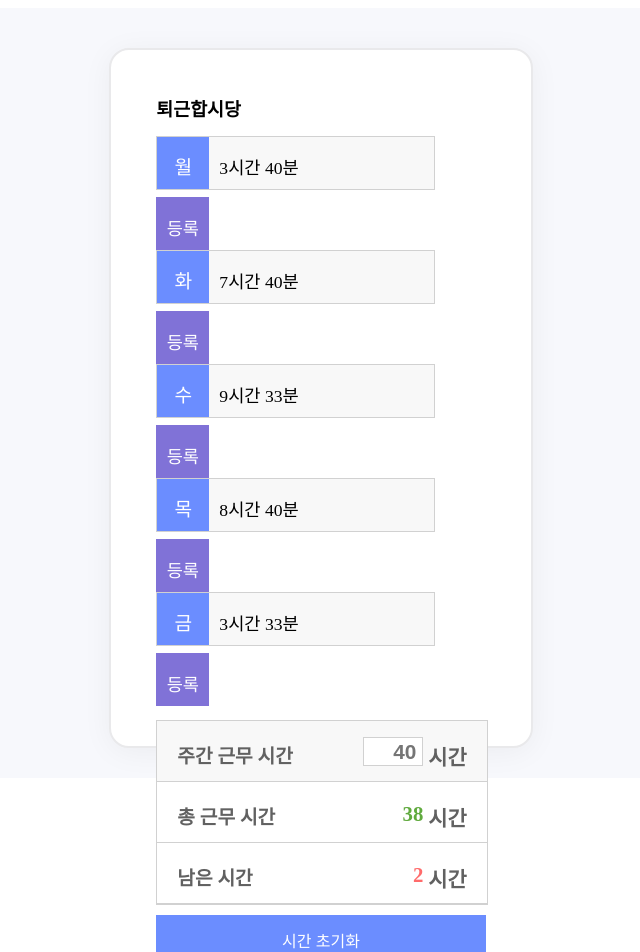
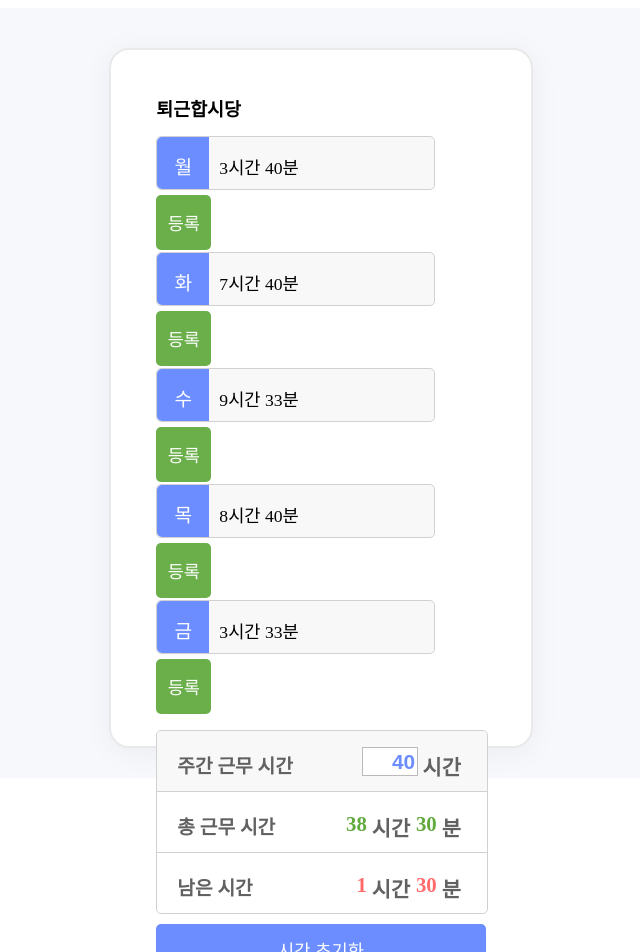
Before and after one commit to kyj980303/commuting_management_app, a React (Create React App) app: page / in a window 1280 px wide. Shown: the top 952 px of the page, without its empty margins (319-959 px from the left). Built offline with nearby package versions, Linux system fonts and the light colour scheme; what react-toast-notifications would draw is missing.

Commit message:
Modified main page css, added localstorage data

```diff
--- a/src/components/RecordModal.tsx
+++ b/src/components/RecordModal.tsx
@@ -182,17 +182,18 @@ interface Props {
   bgcolor?: string;
   status?: any;
   dayTitle?: string;
+  btnTitle?: string;
 }
 
-export const RecordModal = ({ status, dayTitle }: Props) => {
+export const RecordModal = ({ status, dayTitle, btnTitle }: Props) => {
   const { addToast } = useToasts();
   const [selectedOption, setSelectedOption] = useState("근무상태");
   const [startState, setStartState] = useState("오전");
-  const [startHour, setStartHour] = useState("9");
-  const [startMin, setStartMin] = useState("30");
+  const [startHour, setStartHour] = useState("");
+  const [startMin, setStartMin] = useState("");
   const [endState, setEndState] = useState("오후");
-  const [endHour, setEndHour] = useState("6");
-  const [endMin, setEndMin] = useState("30");
+  const [endHour, setEndHour] = useState("");
+  const [endMin, setEndMin] = useState("");
   const [stateNum, setStateNum] = useState(0);
 
   useEffect(() => {
@@ -244,30 +245,36 @@ export const RecordModal = ({ status, dayTitle }: Props) => {
   };
 
   const handleStartState = (e: any) => {
-    setStartState(e.currentTarget.value);
+    setStartState(e.target.value);
   };
 
   const handleStartHour = (e: any) => {
-    setStartHour(e.currentTarget.value);
+    setStartHour(e.target.value);
   };
 
   const handleStartMin = (e: any) => {
-    setStartMin(e.currentTarget.value);
+    setStartMin(e.target.value);
   };
 
   const handleEndState = (e: any) => {
-    setEndState(e.currentTarget.value);
+    setEndState(e.target.value);
   };
 
   const handleEndHour = (e: any) => {
-    setEndHour(e.currentTarget.value);
+    setEndHour(e.target.value);
   };
 
   const handleEndMin = (e: any) => {
-    setEndMin(e.currentTarget.value);
+    setEndMin(e.target.value);
   };
 
   const insertRecord = () => {
+    if (startHour === "" || endHour === "") {
+      addToast("시간을 입력해주세요!", { appearance: "warning" });
+    } else if (startMin === "" || endMin === "") {
+      addToast("분을 입력해주세요!", { appearance: "warning" });
+    } else {
+      closeModal();
       const data = [
         {
           startState,
@@ -280,15 +287,16 @@ export const RecordModal = ({ status, dayTitle }: Props) => {
           endMin,
         },
         stateNum,
+        "수정",
       ];
 
       if (dayTitle !== undefined) {
         localStorage.setItem(dayTitle, JSON.stringify(data));
       }
 
-    closeModal();
+      console.log("dataaaa", data);
+    }
 
-    console.log("dataaaa", data);
     console.log(
       "시작시간",
       startState,
@@ -318,12 +326,14 @@ export const RecordModal = ({ status, dayTitle }: Props) => {
               </SelectBox>
               <InputTime
                 type="text"
-                placeholder={startHour + "시"}
+                placeholder="9시"
+                value={startHour}
                 onChange={handleStartHour}
               ></InputTime>
               <InputTime
                 type="text"
-                placeholder={startMin + "분"}
+                placeholder="30분"
+                value={startMin}
                 onChange={handleStartMin}
               ></InputTime>
             </RecordTime>
@@ -335,12 +345,14 @@ export const RecordModal = ({ status, dayTitle }: Props) => {
               </SelectBox>
               <InputTime
                 type="text"
-                placeholder={endHour + "시"}
+                placeholder="18시"
+                value={endHour}
                 onChange={handleEndHour}
               ></InputTime>
               <InputTime
                 type="text"
-                placeholder={endMin + "분"}
+                placeholder="30분"
+                value={endMin}
                 onChange={handleEndMin}
               ></InputTime>
             </RecordTime>
--- a/src/components/Week.tsx
+++ b/src/components/Week.tsx
@@ -6,6 +6,7 @@ interface Props {
   min?: number;
   status?: any;
   dayTitle?: any;
+  btnTitle?: any;
 }
 
 const WeekList = styled.div`
@@ -16,6 +17,7 @@ const WeekList = styled.div`
   display: inline-block;
   margin-right: 6.25px;
   margin-bottom: 7px;
+  border-radius: 5px;
 `;
 
 const Day = styled.span`
@@ -26,7 +28,7 @@ const Day = styled.span`
   font-size: 1rem;
   color: white;
   text-align: center;
-  margin-top: 0px;
+  border-radius: 5px 0px 0px 5px;
 `;
 
 const DayContent = styled.p`
@@ -39,26 +41,39 @@ const TimeInput = styled.span`
   font-size: 1.1rem;
 `;
 
-const ControlBtn = styled.span`
+const ControlBtn = styled.button`
   cursor: pointer;
-  width: 53px;
-  height: 53px;
-  background-color: #8072d7;
+  width: 55px;
+  height: 55px;
+  background-color: #6aaf4a;
   display: inline-block;
   color: white;
   text-align: center;
+  border: none;
+  border-radius: 5px;
+  font-size: 1.1rem;
+  position: relative;
+  top: -2px;
+  &:hover {
+    background-color: #5b9440;
+    transition: all 0.3s;
+  }
 `;
 
-const ControlBtnContent = styled.p`
-  font-size: 1.1rem;
-`;
-
-export const Week = ({ title, hour, min, status, dayTitle }: Props) => {
+export const Week = ({
+  title,
+  hour,
+  min,
+  status,
+  dayTitle,
+  btnTitle,
+}: Props) => {
   const openModal = () => {
     status((prev: boolean) => !prev);
     dayTitle(title);
   };
 
+  console.log("버튼 명 week: ", btnTitle);
   return (
     <>
       <WeekList>
@@ -69,9 +84,7 @@ export const Week = ({ title, hour, min, status, dayTitle }: Props) => {
           {hour}시간 {min}분
         </TimeInput>
       </WeekList>
-      <ControlBtn>
-        <ControlBtnContent onClick={openModal}>등록</ControlBtnContent>
-      </ControlBtn>
+      <ControlBtn onClick={openModal}>등록</ControlBtn>
     </>
   );
 };
--- a/src/pages/Main.tsx
+++ b/src/pages/Main.tsx
@@ -36,9 +36,10 @@ const RecordDiv = styled.div`
 `;
 
 const CalculatedDiv = styled.div`
-  border: 1px solid #d1d1d1;
   width: 100%;
   height: auto;
+  border: 1px solid #d1d1d1;
+  border-radius: 5px;
 `;
 
 const WeekTime = styled.div`
@@ -46,6 +47,7 @@ const WeekTime = styled.div`
   height: 20px;
   padding: 20px;
   border-bottom: 1px solid #d1d1d1;
+  border-radius: 5px 5px 0px 0px;
 `;
 
 const WeekTitleSpan = styled.span`
@@ -56,6 +58,7 @@ const WeekTitleSpan = styled.span`
 
 const TimeSpan = styled.span`
   float: right;
+  margin-right: 2%;
   font-size: 1.3rem;
   font-weight: bold;
   color: #616161;
@@ -66,20 +69,26 @@ const TimeInput = styled.input`
   width: 50px;
   height: 25px;
   margin-top: -4px;
-  padding-right: 6px;
+  padding-right: 0.5%;
   text-align: right;
   margin-right: 5px;
   font-size: 1.3rem;
   font-weight: bold;
   color: #6b8dff;
-  border: 1px solid #d1d1d1;
+  border: 1px solid #bababa;
+  &::placeholder {
+    color: #6b8dff;
+  }
 `;
 
 const CalculatedTime = styled.div`
-  border-bottom: 1px solid #d1d1d1;
   background-color: white;
   height: 20px;
   padding: 20px;
+  &:nth-of-type(3) {
+    border-radius: 0px 0px 5px 5px;
+    border-top: 1px solid #d1d1d1;
+  }
 `;
 
 interface Props {
@@ -101,12 +110,27 @@ const ResetBtn = styled.button`
   color: #fff;
   border: none;
   margin-top: 10px;
-  font-size: 1rem;
+  font-size: 1.1rem;
+  border-radius: 5px;
+  cursor: pointer;
+  &:hover {
+    background-color: #5f7bd5;
+    transition: all 0.3s;
+  }
 `;
 
 export function Main() {
   const [isModal, setIsModal] = useState(Boolean);
   const [dayTitle, setDayTitle] = useState("");
+  const [weekWorkTime, setWeekWorkTime] = useState("");
+  const [btnTitle, setBtnTitle] = useState("");
+
+  const handleWeekWorkTime = (e: any) => {
+    setWeekWorkTime(e.target.value);
+  };
+
+  console.log("주간 근무 시간: ", weekWorkTime);
+  // console.log("버튼 명: ", btnTitle);
 
   return (
     <>
@@ -120,6 +144,7 @@ export function Main() {
               min={40}
               status={setIsModal}
               dayTitle={setDayTitle}
+              // btnTitle={btnTitle}
             />
             <Week
               title="화"
@@ -127,6 +152,7 @@ export function Main() {
               min={40}
               status={setIsModal}
               dayTitle={setDayTitle}
+              // btnTitle={btnTitle}
             />
             <Week
               title="수"
@@ -134,6 +160,7 @@ export function Main() {
               min={33}
               status={setIsModal}
               dayTitle={setDayTitle}
+              // btnTitle={btnTitle}
             />
             <Week
               title="목"
@@ -141,6 +168,7 @@ export function Main() {
               min={40}
               status={setIsModal}
               dayTitle={setDayTitle}
+              // btnTitle={btnTitle}
             />
             <Week
               title="금"
@@ -148,31 +176,44 @@ export function Main() {
               min={33}
               status={setIsModal}
               dayTitle={setDayTitle}
+              // btnTitle={btnTitle}
             />
           </RecordDiv>
           <CalculatedDiv>
             <WeekTime>
               <WeekTitleSpan>주간 근무 시간</WeekTitleSpan>
               <TimeSpan>시간</TimeSpan>
-              <TimeInput type="text" placeholder="40" />
+              <TimeInput
+                type="text"
+                placeholder="40"
+                value={weekWorkTime}
+                onChange={handleWeekWorkTime}
+              />
             </WeekTime>
-
             <CalculatedTime>
               <WeekTitleSpan>총 근무 시간</WeekTitleSpan>
+              <TimeSpan>분</TimeSpan>
+              <ResultTime color="#60aa3e">30</ResultTime>
               <TimeSpan>시간</TimeSpan>
               <ResultTime color="#60aa3e">38</ResultTime>
             </CalculatedTime>
-
             <CalculatedTime>
               <WeekTitleSpan>남은 시간</WeekTitleSpan>
+              <TimeSpan>분</TimeSpan>
+              <ResultTime color="#ff6b6b">30</ResultTime>
               <TimeSpan>시간</TimeSpan>
-              <ResultTime color="#ff6b6b">2</ResultTime>
+              <ResultTime color="#ff6b6b">1</ResultTime>
             </CalculatedTime>
           </CalculatedDiv>
-
           <ResetBtn>시간 초기화</ResetBtn>
         </ContentDiv>
-        {isModal && <RecordModal status={setIsModal} dayTitle={dayTitle} />}
+        {isModal && (
+          <RecordModal
+            status={setIsModal}
+            dayTitle={dayTitle}
+            // btnTitle={setBtnTitle}
+          />
+        )}
       </MainDiv>
     </>
   );
```
Lines whose indentation alone changed are shown as unchanged.
